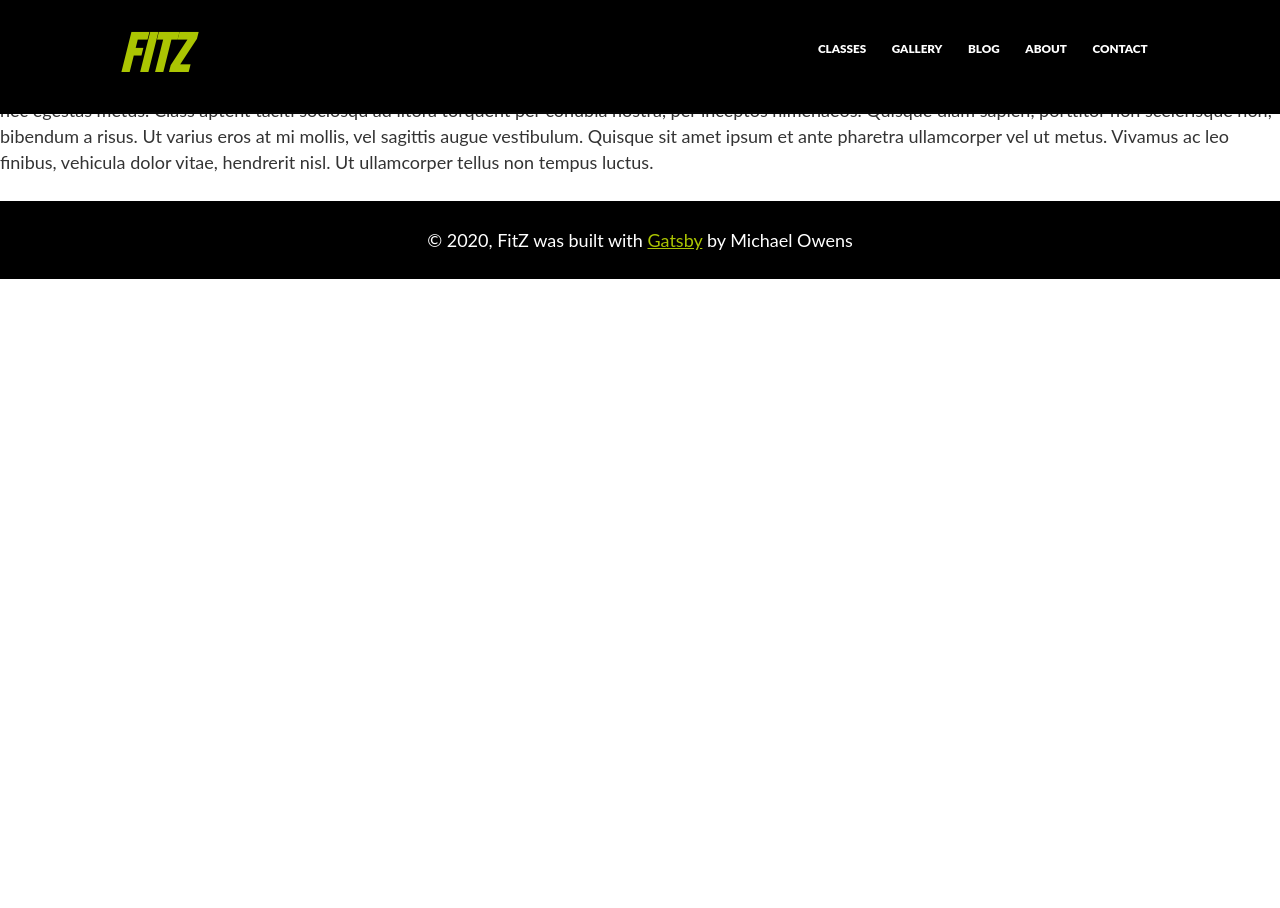
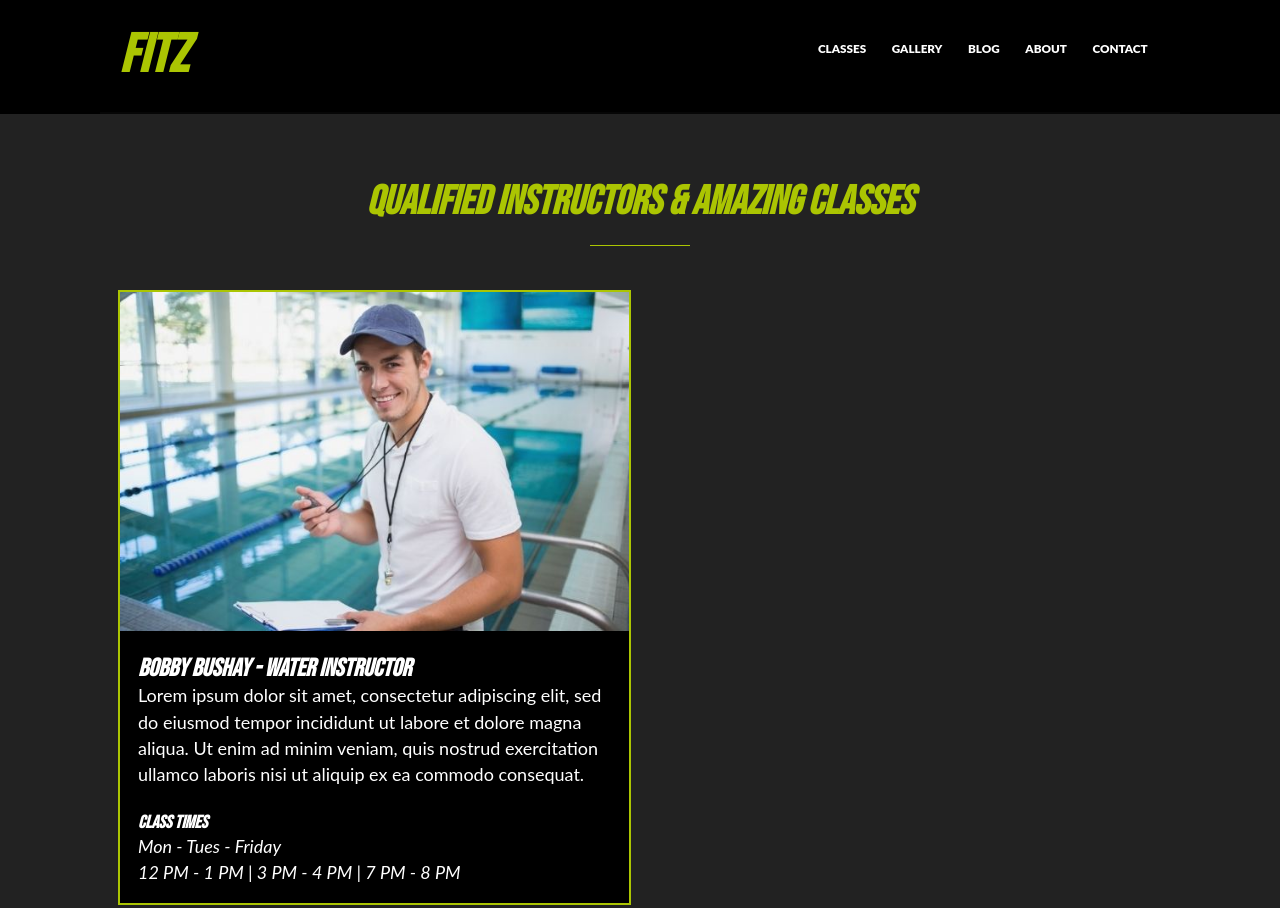
Before and after one commit to mowens86/fitness_crunch, a Gatsby site: page /classes in a window 1280 px wide. Shown: the top 908 px of the page. Before the commit the page ends 800 px from the top, so only its background shows below. Built offline with nearby package versions, Linux system fonts and the light colour scheme; Gatsby itself is replaced by a stand-in of ours.

Commit message:
work on classes page

```diff
--- /dev/null
+++ b/src/components/classes/classes.js
@@ -0,0 +1,41 @@
+import React from 'react'
+import classStyle from "./classes.module.css"
+import classBobby from '../../images/classbobby.jpg'
+
+
+const Class = () => {
+
+
+
+return (
+    <section className={classStyle.classBG}>
+<div className={classStyle.classMaxWidth}>
+
+    <div className={classStyle.classWrapper}>
+    <h1 className={classStyle.classH1}>Qualified Instructors & Amazing Classes</h1>
+
+    <div className={classStyle.classGrid}>
+
+        <figure className={classStyle.classFigure}>
+            <div className={classStyle.classImg}>
+                <img className={classStyle.classImg} src={classBobby} alt="Bobby Bushay" />
+            </div>
+            <div className={classStyle.classContentWrapper}>
+                <h3 className={classStyle.classH3}>Bobby Bushay - Water Instructor</h3>
+                <p className={classStyle.classWhite}>Lorem ipsum dolor sit amet, consectetur adipiscing elit, sed do eiusmod tempor incididunt ut labore et dolore magna aliqua. Ut enim ad minim veniam, quis nostrud exercitation ullamco laboris nisi ut aliquip ex ea commodo consequat.</p>
+                <h4 className={classStyle.classH4}>Class Times</h4>
+                <p className={classStyle.classP}>Mon - Tues - Friday</p>
+                <p className={classStyle.classP}>12 PM - 1 PM | 3 PM - 4 PM | 7 PM - 8 PM</p>
+            </div>
+        </figure>
+
+    </div>
+
+  </div>
+
+</div>
+</section>
+  )
+}
+
+  export default Class
--- /dev/null
+++ b/src/components/classes/classes.module.css
@@ -0,0 +1,100 @@
+.classBG {
+    background-color: #222222;
+    padding-top: 10rem;
+}
+
+.classMaxWidth {
+    margin: 0 auto;
+    max-width: 1080px;
+}
+
+.classH1 {
+    color: #ABC502;
+}
+
+.classH1 {
+    font-style: italic;
+}
+
+.classH1::after {
+    content: '';
+    display: block;
+    width: 100px;
+    height: 1px;
+    background-color: #ABC502;
+    margin: 0 auto;
+    margin-top: 20px;
+}
+
+.classH1 {
+    text-align: center;
+}
+
+.classFigure {
+    border: 2px solid #ABC502;
+    background-color: #000;
+}
+
+.classContentWrapper {
+    padding: 1rem;
+}
+
+.classH3,
+.classH4,
+.classP {
+    color: #fff;
+    font-style: italic;
+}
+
+.classImg,
+.classH3,
+.classH4,
+.classP {
+    margin: 0;
+}
+
+.classWhite {
+    color: #fff;
+}
+
+.classGrid {
+    display: grid;
+    padding: 1rem 1rem 5rem 1rem;
+    grid-template-columns: 1fr 1fr;
+    grid-template-rows: auto;
+    grid-gap: 1rem;
+    grid-template-areas:
+    "";
+}
+
+.classGrid > figure {
+    margin: 0;
+}
+
+.classGridOne {
+    grid-area: one;
+}
+
+.classGridTwo {
+    grid-area: two;
+}
+
+.classGridThree {
+    grid-area: three;
+}
+
+.classGridFour {
+    grid-area: four;
+}
+
+.classGridFive {
+    grid-area: five;
+}
+
+.classGridSix {
+    grid-area: six;
+}
+
+@media only screen and (max-width: 768px) {
+
+}
--- a/src/components/index/contact.js
+++ b/src/components/index/contact.js
@@ -14,7 +14,7 @@ return (
     <p className={contactStyle.contactP}>Lorem ipsum dolor sit amet, consectetur adipiscing elit.</p>
     <div >
 
-      <form className={contactStyle.formStyle} method="post" name="contact" data-netlify="true" data-netlify-honeypot="bot-field">
+      <form id="contact" className={contactStyle.formStyle} method="post" name="contact" data-netlify="true" data-netlify-honeypot="bot-field">
 
         <div className={contactStyle.inputFlex}>
           <div className={contactStyle.inputDiv}>
--- a/src/components/navbar/navbarlinks.js
+++ b/src/components/navbar/navbarlinks.js
@@ -47,7 +47,7 @@ const NavbarLinks = () => {
       <NavItem to="/gallery">Gallery</NavItem>
       <NavItem to="/blog">Blog</NavItem>
       <NavItem to="/about">About</NavItem>
-      <NavItem to="/404">Contact</NavItem>
+      <NavItem to="/#contact">Contact</NavItem>
     </>
   )
 }
--- a/src/components/styles/layout.css
+++ b/src/components/styles/layout.css
@@ -4,6 +4,7 @@ html {
   font: 112.5%/1.45em georgia, serif, sans-serif;
   box-sizing: border-box;
   overflow-y: scroll;
+  /* scroll-behavior: smooth; */
 }
 body {
   margin: 0;
--- a/src/pages/classes.js
+++ b/src/pages/classes.js
@@ -1,15 +1,14 @@
 import React from 'react'
 import Layout from "../components/layout"
 import SEO from "../components/seo"
+import Class from "../components/classes/classes"
+
 
 const ClassPage = () => {
     return (
         <Layout>
-        <SEO title="FitZ" />
-        <div>
-            <h1>Classes</h1>
-            <p>Lorem ipsum dolor sit amet, consectetur adipiscing elit. Nunc commodo neque eu velit scelerisque, tristique accumsan ex condimentum. Donec vel dapibus neque, nec egestas metus. Class aptent taciti sociosqu ad litora torquent per conubia nostra, per inceptos himenaeos. Quisque diam sapien, porttitor non scelerisque non, bibendum a risus. Ut varius eros at mi mollis, vel sagittis augue vestibulum. Quisque sit amet ipsum et ante pharetra ullamcorper vel ut metus. Vivamus ac leo finibus, vehicula dolor vitae, hendrerit nisl. Ut ullamcorper tellus non tempus luctus.</p>
-        </div>
+            <SEO title="FitZ" />
+            <Class />
         </Layout>
     )
 }
```
Also changed, not shown: src/components/gallery/herogallery.js (+15 -3 lines), src/components/gallery/herogallery.module.css (+20 -3 lines), src/pages/contact.js (deleted, +0 -17 lines), README.md, src/images/classbobby.jpg (added), src/images/galleryeight.jpg (added), src/images/gallerynine.jpg (added), src/images/galleryseven.jpg (added).
